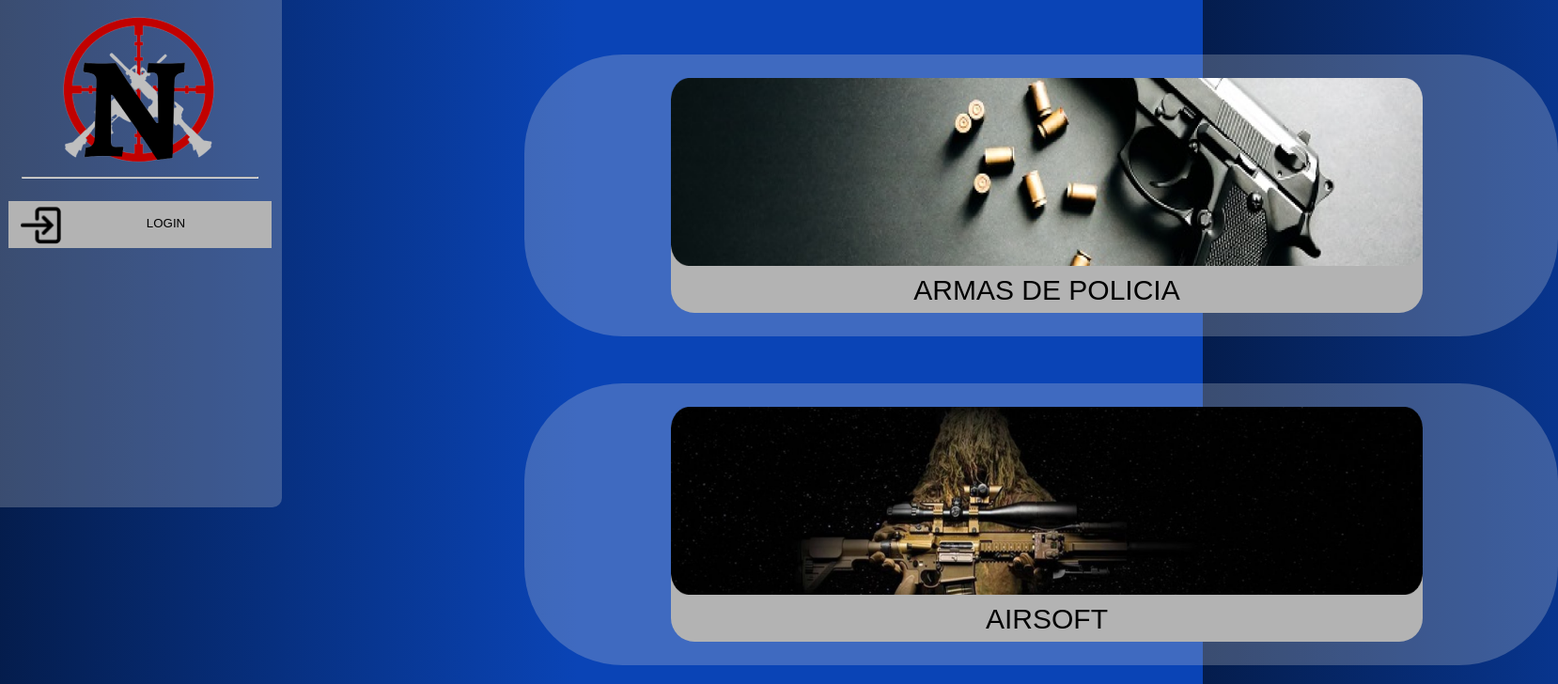
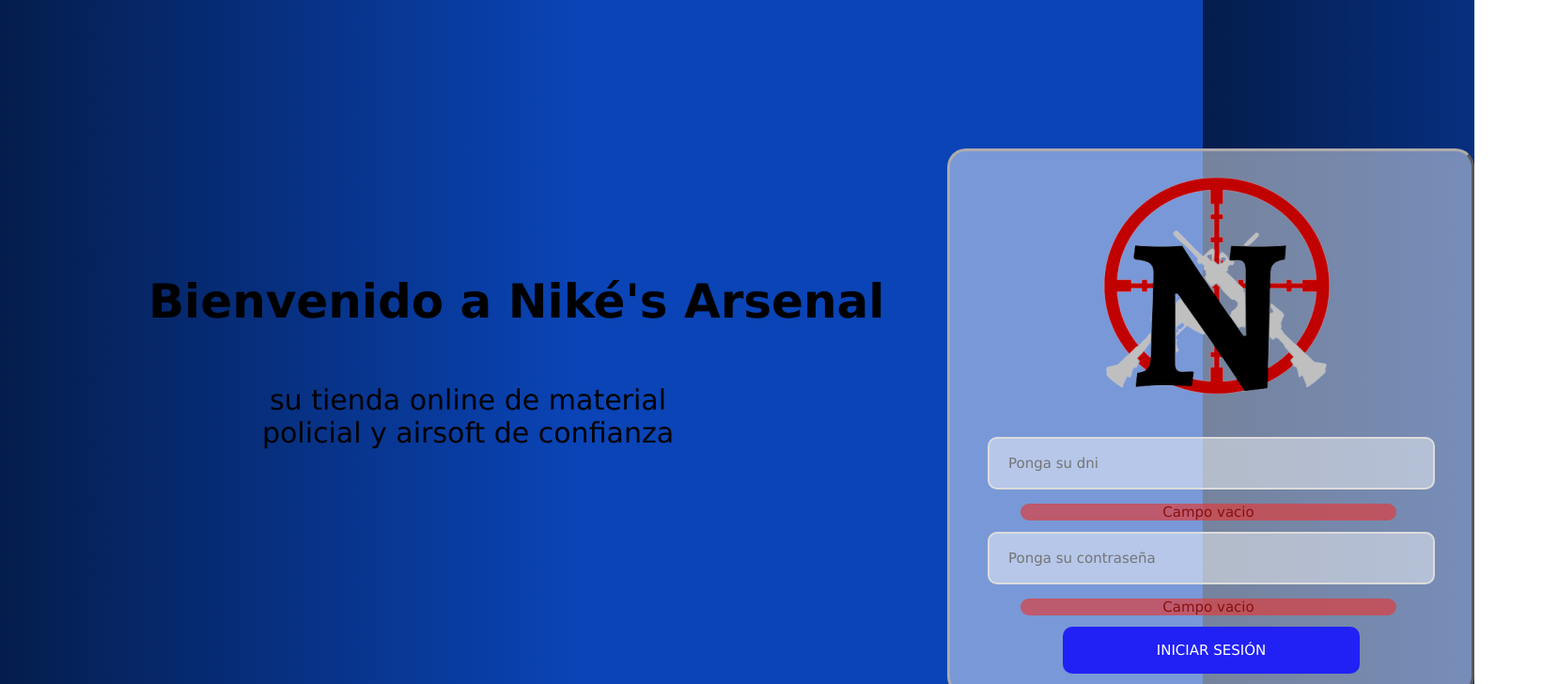
Before and after one commit to MickeProyecto/Proyecto-Angular, an Angular app: page / in a window 1280 px wide. Shown: the top 728 px of the page at 94% size, 1658 px wide, since content can reach past the window. Built offline with nearby package versions, Linux system fonts and the light colour scheme.

Commit message:
Add files via upload

```diff
--- a/src/app/app-routing.module.ts
+++ b/src/app/app-routing.module.ts
@@ -1,7 +1,7 @@
 import { NgModule } from '@angular/core';
 import { RouterModule, Routes } from '@angular/router';
-import { MainPageComponent } from './paginas/main-page/main-page.component';
 import { LoginComponent } from './paginas/login/login.component';
+import { TiendaComponent } from './paginas/tienda/tienda.component';
 import { CarritoComponent } from './paginas/carrito/carrito.component';
 import { PerfilComponent } from './paginas/perfil/perfil.component';
 import { UsuariosComponent } from './paginas/usuarios/usuarios.component';
@@ -9,8 +9,8 @@ import { AirsoftComponent } from './paginas/airsoft/airsoft.component';
 import { PolicialComponent } from './paginas/policial/policial.component';
 
 const routes: Routes = [
-  { path: '', component: MainPageComponent },
-  { path: 'login', component: LoginComponent },
+  { path: '', component: LoginComponent },
+  { path: 'tienda', component: TiendaComponent },
   { path: 'carrito', component: CarritoComponent },
   { path: 'perfil', component: PerfilComponent },
   { path: 'usuarios', component: UsuariosComponent },
--- a/src/app/app.module.ts
+++ b/src/app/app.module.ts
@@ -2,7 +2,7 @@ import { NgModule } from '@angular/core';
 import { BrowserModule } from '@angular/platform-browser';
 import { AppRoutingModule } from './app-routing.module';
 import { AppComponent } from './app.component';
-import { MainPageComponent } from './paginas/main-page/main-page.component';
+import { LoginComponent } from './paginas/login/login.component';
 import { HttpClientModule } from '@angular/common/http';
 import { FormsModule, FormGroup, ReactiveFormsModule } from '@angular/forms';
 import { PaginasModule } from './paginas/paginas.module';
@@ -10,7 +10,7 @@ import { PaginasModule } from './paginas/paginas.module';
 @NgModule({
   declarations: [
     AppComponent,
-    MainPageComponent
+    LoginComponent
   ],
   imports: [
     BrowserModule,
--- a/src/app/paginas/carrito/carrito.component.html
+++ b/src/app/paginas/carrito/carrito.component.html
@@ -7,7 +7,7 @@
     <button routerLink="../perfil" routerLinkActive="active" titulo="PERFIL"><img
             src="assets/imagenes/perfil.png"><br>PERFIL</button>
     <!-- Boton para volver a la tienda -->
-    <button routerLink="" routerLinkActive="active" titulo="TIENDA"><img
+    <button routerLink="../tienda" routerLinkActive="active" titulo="TIENDA"><img
             src="assets/imagenes/logo_tienda.png"><br>TIENDA</button>
 </div>
 
--- a/src/app/paginas/login/login.component.css
+++ b/src/app/paginas/login/login.component.css
@@ -1,70 +1,127 @@
-form {
-    margin: 0 auto;
-    width: 750px;
-    height: 765px;
-    margin-top: 100px;
-    background: rgba(217, 217, 217, 0.25);
-    border-radius: 105px;
+#izquierda {
+  position: absolute;
+
+  font-size: 20px;
+  font-family: 'Lucida Sans', 'Lucida Sans Regular', 'Lucida Grande', 'Lucida Sans Unicode', Geneva, Verdana, sans-serif;
+
+  margin-left: 300px;
+  margin-top: 250px;
+}
+
+h1 {
+  position: absolute;
+
+  margin-left: -150px;
+
+  font-size: 50px;
+
+  color: black;
+
+  width: 1000px;
+}
+
+p {
+  position: absolute;
+
+  text-align: center;
+
+  margin-top: 150px;
+  margin-left: -60px;
+
+  font-size: 30px;
+
+  width: 500px;
+}
+
+#error {
+
+  position: absolute;
+
+  margin-top: 10px;
+  margin-left: 35px;
+
+  text-align: center;
+
+  font-family: 'Lucida Sans', 'Lucida Sans Regular', 'Lucida Grande', 'Lucida Sans Unicode', Geneva, Verdana, sans-serif;
+  font-size: 15px;
+
+  border-radius: 10px;
+
+  background-color: rgba(221, 62, 62, 0.686);
+  color: rgb(135, 16, 16);
+
+  width: 400px;
+}
+
+#derecha {
+  position: absolute;
+
+  margin-left: 1000px;
+
+  margin-top: 150px;
+
+  padding-left: 40px;
+  padding-right: 40px;
+
+  border: 3px outset rgb(173, 171, 171);
+  border-radius: 20px;
+
+  background-color: rgb(255, 255, 255, 0.451);
+
+  width: 475px;
 }
 
 #logo {
-    text-align: center;
+  margin-left: 90px;
 }
 
-#casillas>div {
-    width: 400px;
-    height: 70px;
-    margin-top: 30px;
-    margin-left: 170px;
-    background: #B3B3B3;
-    border-radius: 19px;
-    border: none;
+input {
+  padding-left: 20px;
+
+  height: 50px;
+  width: 450px;
+
+  font-family: 'Lucida Sans', 'Lucida Sans Regular', 'Lucida Grande', 'Lucida Sans Unicode', Geneva, Verdana, sans-serif;
+  font-size: 15px;
+
+  border-radius: 10px;
+  border: 2px solid gainsboro;
 }
 
-#casillas>div>p {
-    width: 209px;
-    height: 16px;
-    margin-left: 20px;
-    font-family: 'Gill Sans', 'Gill Sans MT', Calibri, 'Trebuchet MS', sans-serif;
-    font-size: 20px;
-    line-height: 24px;
-    color: rgba(0, 0, 0, 0.5);
+#dni{
+  margin-bottom: 5px;
 }
 
-#casillas>div>input {
-    margin-left: 20px;
-    width: 353px;
-    height: 20px;
-    border: none;
-    font-size: larger;
-    color: rgba(0, 0, 0, 0.5);
-    background-color: #B3B3B3;
-
+#password{
+  margin-top: 40px;
+  margin-bottom: 5px;
 }
 
-#casillas>div>hr {
-    margin-top: 5px;
-    margin-left: 20px;
-    width: 353px;
+#login {
+  font-family: 'Lucida Sans', 'Lucida Sans Regular', 'Lucida Grande', 'Lucida Sans Unicode', Geneva, Verdana, sans-serif;
+  font-size: 15px;
+
+  margin-top: 40px;
+  margin-bottom: 20px;
+  margin-left: 80px;
+
+  height: 50px;
+  width: 316px;
+
+  border-radius: 10px;
+  border: none;
+
+  background-color: rgb(33, 33, 245);
+  color: white;
+
+  cursor: pointer;
 }
 
-#botones>button {
-    width: 230px;
-    height: 50px;
-    margin-top:55px;
-    margin-left:250px;
-    background: #B3B3B3;
-    border: none;
-    border-radius: 19px;
-    font-size: larger;
+#login:hover {
+  background-color: #6593e8;
 }
 
-#botones>button:hover {
-    cursor: pointer;
-    background-color: gray;
-    color: white;
+#dni,
+#password {
+  background-color: rgb(255, 255, 255, 0.451);
 }
-
-#botones>#volver {
-    margin-top: 50px;
-}
--- a/src/app/paginas/login/login.component.html
+++ b/src/app/paginas/login/login.component.html
@@ -1,22 +1,26 @@
-<form [formGroup]="loginForm">
-    <div id="logo">
-        <img alt="Nike Logo" src="assets/imagenes/LogoLogin.png">
-    </div>
-    <div id="casillas">
-        <div>
-            <p>DNI:</p>
-            <input formControlName="dni" type="text">
-            <hr>
-        </div>
-        <div>
-            <p>Contraseña:</p>
-            <input formControlName="password" type="password">
-            <hr>
-        </div>
-    </div>
-    <div id="botones">
-        <button id="login" [disabled]="!loginForm.valid" title="Iniciar Sesion" (click)="login()">LOGIN</button>
-        <br>
-        <button id="volver" routerLink="">VOLVER</button>
+<div id="izquierda">
+
+    <h1>Bienvenido a Niké's Arsenal</h1>
+
+    <p>su tienda online de material policial y airsoft de confianza</p>
+
+</div>
+
+<form [formGroup]="loginForm" id="derecha">
+    <div>
+        <img id="logo" alt="Nike Logo" src="assets/imagenes/LogoLogin.png">
+
+        <input id="dni" formControlName="dni" type="text" placeholder="Ponga su dni">
+
+        <p id="error" *ngIf="this.loginForm.controls.dni.hasError('required')">Campo vacio</p>
+
+        <input id="password" formControlName="password" type="password" placeholder="Ponga su contraseña">
+
+        <p id="error" *ngIf="this.loginForm.controls.password.hasError('required')">Campo vacio</p>
+
+        <button id="login" [disabled]="!loginForm.valid" title="Iniciar Sesion" (click)="login()">
+            INICIAR SESIÓN
+        </button>
+        <p id="error" *ngIf="error == true">El usuario y/o la contraseña no existe</p>
     </div>
 </form>
--- a/src/app/paginas/login/login.component.ts
+++ b/src/app/paginas/login/login.component.ts
@@ -44,7 +44,7 @@ export class LoginComponent implements OnInit {
         if (this.usuarios.datosusuario == "Username_bad" || this.usuarios.datosusuario == "Password_bad") {
           this.error = true;
         } else {
-          this.router.navigate(['']);
+          this.router.navigate(['./tienda']);
         }
       }
     })
--- a/src/app/paginas/paginas.module.ts
+++ b/src/app/paginas/paginas.module.ts
@@ -1,7 +1,7 @@
 import { NgModule } from '@angular/core';
 import { CommonModule } from '@angular/common';
 import { PaginasRoutingModule } from "./paginas-routing.module";
-import { LoginComponent } from './login/login.component';
+import { TiendaComponent } from './tienda/tienda.component';
 import { AirsoftComponent } from './airsoft/airsoft.component';
 import { PolicialComponent } from './policial/policial.component';
 import { UsuariosComponent } from './usuarios/usuarios.component';
@@ -11,7 +11,7 @@ import { PerfilComponent } from './perfil/perfil.component';
 
 @NgModule({
   declarations: [
-    LoginComponent,
+    TiendaComponent,
     AirsoftComponent,
     PolicialComponent,
     UsuariosComponent,
--- a/src/app/paginas/perfil/perfil.component.html
+++ b/src/app/paginas/perfil/perfil.component.html
@@ -8,7 +8,7 @@
     <!-- Saldra si el usuario que a iniciado sesion es un cliente -->
     <button routerLink="../carrito" titulo="CARRITO"><img src="assets/imagenes/carrito.png"><br>CARRITO</button>
 
-    <button routerLink="" routerLinkActive="active" titulo="TIENDA"><img
+    <button routerLink="../tienda" routerLinkActive="active" titulo="TIENDA"><img
             src="assets/imagenes/logo_tienda.png"><br>TIENDA</button>
 </div>
 
--- /dev/null
+++ b/src/app/paginas/tienda/tienda.component.css
@@ -0,0 +1,109 @@
+#menu {
+    position: absolute;
+    top: 0;
+    left: 0;
+    height: 540px;
+    width: 300px;
+    background: rgba(217, 217, 217, 0.25);
+    border-bottom-right-radius: 10px;
+}
+
+#menu>img {
+    position: relative;
+    width: 200px;
+    height: 200px;
+    margin-left: 45px;
+}
+
+#menu>hr {
+    position: absolute;
+    top: 180px;
+    left: 23px;
+    width: 250px;
+}
+
+#menu>button {
+    border: none;
+    width: 280px;
+    height: 50px;
+    margin-top: 10px;
+    margin-left: 9px;
+    background: #B3B3B3;
+}
+
+#menu>button:hover {
+    cursor: pointer;
+    background-color: gray;
+    color: white;
+}
+
+#menu>button>img {
+    width: 50px;
+    float: left;
+    margin-left: 5px;
+}
+
+
+#policia {
+    position: relative;
+    width: 1100px;
+    height: 300px;
+    left: 550px;
+    top: 50px;
+    background: rgba(217, 217, 217, 0.25);
+    border-radius: 105px;
+    border: none;
+}
+
+#policia>div {
+    position: relative;
+    width: 800px;
+    height: 250px;
+    left: 150px;
+    background-color: #B3B3B3;
+    border-radius: 25px;
+    cursor: pointer;
+}
+
+#policia>div>img {
+    position: relative;
+    width: 800px;
+    height: 200px;
+}
+
+#policia>div>p {
+    margin-top: 6px;
+    font-size: 30px;
+}
+
+#airsoft {
+    position: relative;
+    width: 1100px;
+    height: 300px;
+    left: 550px;
+    top: 100px;
+    background: rgba(217, 217, 217, 0.25);
+    border-radius: 105px;
+    border: none;
+}
+
+#airsoft>div {
+    position: relative;
+    width: 800px;
+    height: 250px;
+    left: 150px;
+    background-color: #B3B3B3;
+    border-radius: 25px;
+    cursor: pointer;
+}
+
+#airsoft>div>img {
+    position: relative;
+    width: 800px;
+    height: 200px;
+}
+
+#airsoft>div>p {
+    margin-top: 6px;
+    font-size: 30px;
+}
--- /dev/null
+++ b/src/app/paginas/tienda/tienda.component.html
@@ -0,0 +1,32 @@
+<div id="menu">
+  <img alt="Nike Logo" src="assets/imagenes/Logo.png">
+  <hr>
+
+  <!-- Saldra si el usuario que a iniciado sesion es un cliente -->
+  <button *ngIf="isLoggedin == false && role == 'cliente'" routerLink="../carrito" titulo="CARRITO"><img
+      src="assets/imagenes/carrito.png"><br>CARRITO</button>
+
+  <!-- Sale una vez el usuario a iniciado sesion -->
+  <button *ngIf="isLoggedin == false" routerLink="../perfil" titulo="PERFIL"><img
+      src="assets/imagenes/perfil.png"><br>PERFIL</button>
+
+  <!-- Saldra si el usuario que a iniciado sesion es un admin y replacara el boton del carrito -->
+  <button *ngIf="isLoggedin == false && role == 'admin'" routerLink="../usuarios" routerLinkActive="active"
+    titulo="REGISTRO"><img src="assets/imagenes/usuarios.png"><br>USUARIOS</button>
+</div>
+
+<!-- Solo sera funcional si el usuario a iniciado sesion -->
+<button id="policia" routerLink="../policial" routerLinkActive="active">
+  <div>
+    <img alt="Material Policial Logo" src="assets/imagenes/LogoPolicial.png">
+    <p>ARMAS DE POLICIA</p>
+  </div>
+</button>
+
+<!-- Solo sera funcional si el usuario a iniciado sesion -->
+<button id="airsoft" routerLink="../airsoft" routerLinkActive="active">
+  <div>
+    <img alt="Material Airsoft Logo" src="assets/imagenes/LogoAirsoft.png">
+    <p>AIRSOFT</p>
+  </div>
+</button>
--- /dev/null
+++ b/src/app/paginas/tienda/tienda.component.ts
@@ -0,0 +1,35 @@
+import { Component, OnInit } from '@angular/core';
+import { Router } from '@angular/router';
+import { UsuariosService } from 'src/app/paginas/servicio/usuarios.service';
+
+@Component({
+  selector: 'app-tienda',
+  templateUrl: './tienda.component.html',
+  styleUrls: ['./tienda.component.css']
+})
+export class TiendaComponent implements OnInit {
+
+  isLoggedin = true;
+  role: string = 'cliente';
+  info: any;
+
+  constructor(public router: Router, public servicio: UsuariosService) { }
+
+  ngOnInit(): void {
+    const currentUser = localStorage.getItem('currentUser');
+    if (currentUser) {
+      this.info = JSON.parse(currentUser);
+      console.log(this.info);
+    }
+    if (this.info == null) {
+      this.isLoggedin = true;
+    } else if (this.info != null) {
+      this.isLoggedin = false;
+    }
+    if (this.info.rol == 'admin') {
+      this.role = 'admin';
+    } else {
+      this.role = 'cliente';
+    }
+  }
+}
--- a/src/app/paginas/usuarios/usuarios.component.html
+++ b/src/app/paginas/usuarios/usuarios.component.html
@@ -42,7 +42,7 @@
         </div>
     </div>
     <div id="botones">
-        <button id="volver" routerLink="">VOLVER</button>
-        <button id="registrar" [disabled]="!UsuariosForm.valid" (click)="addUsuario()">REGISTRAR</button>
+        <button id="volver" routerLink="../tienda">VOLVER</button>
+        <button id="registrar" [disabled]="!UsuariosForm.valid" (click)="addUsuario()" routerLink="../tienda">REGISTRAR</button>
     </div>
 </form>
```
Also changed, not shown: 1 other file (tests, documents, lock files or other folders).
